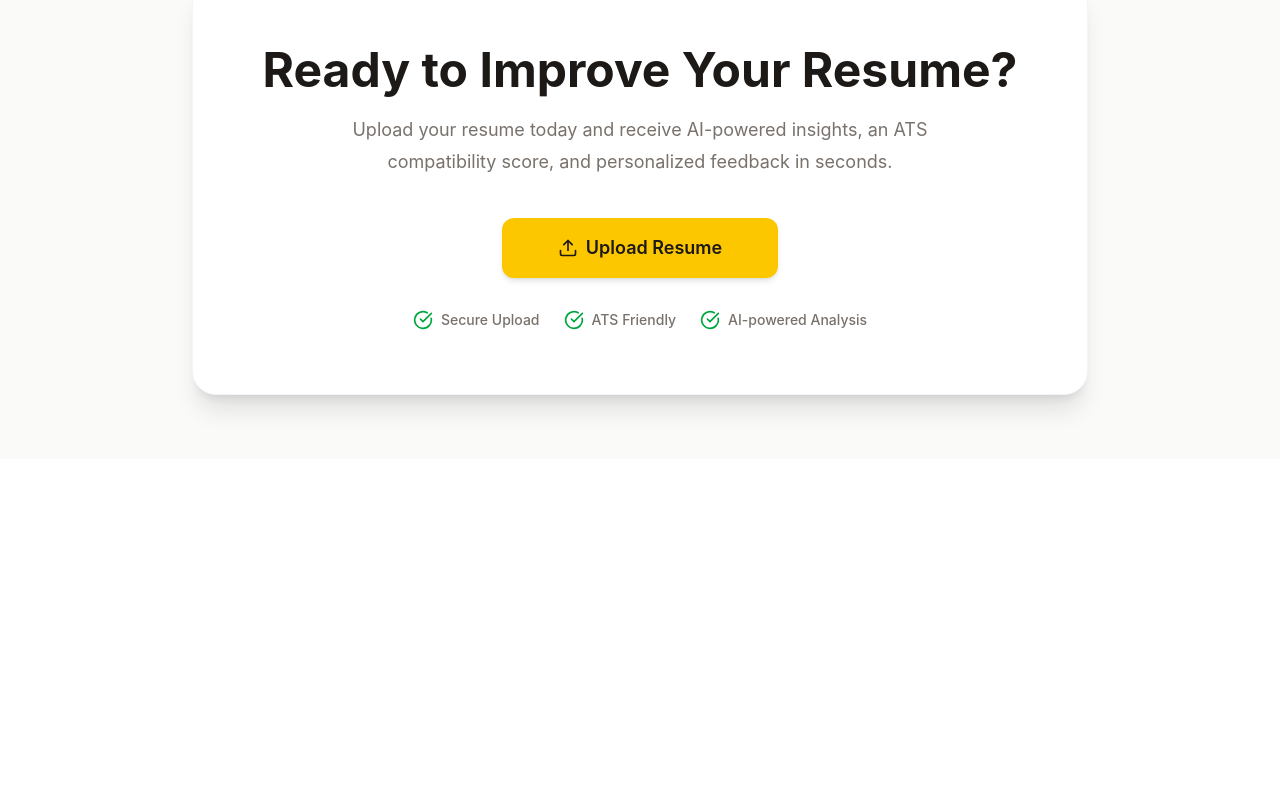
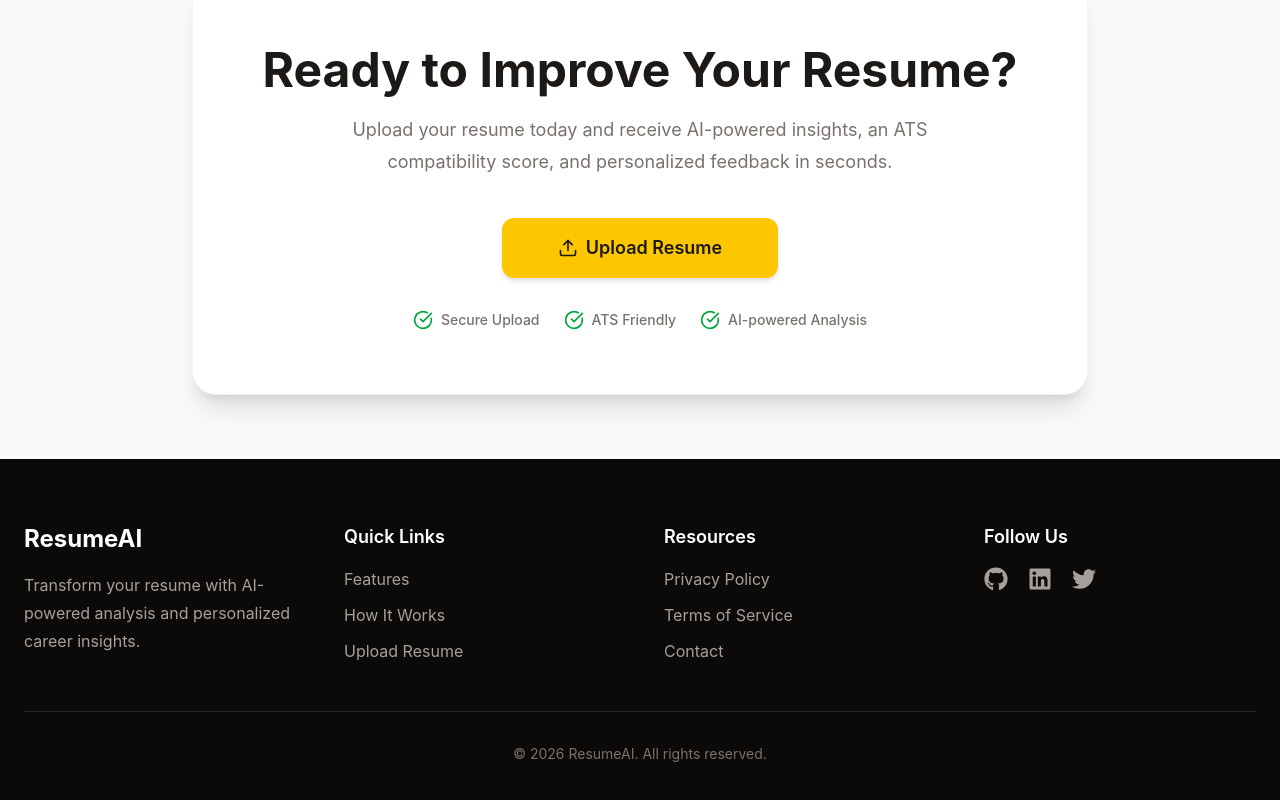
Before and after one commit to akshargk/resume-ai, a React (Vite) app in the folder client/: page / in a window 1280 px wide. Shown: the part 2553-3353 px from the top of the page. Before the commit the page ends 3012 px from the top, so only its background shows below. Built offline with nearby package versions, Linux system fonts and the light colour scheme.

Commit message:
feat: add footer section

```diff
--- a/client/package.json
+++ b/client/package.json
@@ -15,6 +15,7 @@
     "lucide-react": "^1.23.0",
     "react": "^19.2.7",
     "react-dom": "^19.2.7",
+    "react-icons": "^5.7.0",
     "react-router-dom": "^7.18.0",
     "tailwindcss": "^4.3.1"
   },
--- a/client/src/App.jsx
+++ b/client/src/App.jsx
@@ -3,6 +3,7 @@ import Hero from "./components/Hero";
 import Features from "./components/Features";
 import HowItWorks from "./components/HowItWorks";
 import CTA from "./components/CTA";
+import Footer from "./components/Footer";
 
 function App(){
   return (
@@ -12,6 +13,7 @@ function App(){
       <Features/>
       <HowItWorks/>
       <CTA/>
+      <Footer />
     </div>
   );
 }
--- a/client/src/components/Footer.jsx
+++ b/client/src/components/Footer.jsx
@@ -0,0 +1,179 @@
+import {
+    FaGithub,
+    FaLinkedin,
+    FaTwitter
+} from "react-icons/fa";
+
+function Footer(){
+    return(
+        <footer
+            className="
+                    bg-stone-950
+                    text-white
+                    px-6
+                    py-16
+            "
+        >
+            <div
+                className="
+                        mx-auto
+                        max-w-7xl
+                "
+            >
+                {/* Grid Footer */}
+                <div
+                    className="
+                        grid
+                        grid-cols-1
+                        md:grid-cols-2
+                        lg:grid-cols-4
+                        gap-12
+                    "
+                >
+                    <div>
+                        <h3
+                            className="
+                            text-2xl
+                            font-bold
+                            text-white
+                            "
+                        >
+                            ResumeAI
+                        </h3>
+
+                        <p
+                            className="
+                            mt-4
+                            max-w-xs
+                            leading-7
+                            text-stone-400
+                            "
+                        >
+                            Transform your resume with AI-powered analysis and
+                            personalized career insights.
+                        </p>
+                    </div>
+                    <div>
+                            <h4 className="text-lg font-semibold text-white">
+                                Quick Links
+                            </h4>
+
+                            <ul className="mt-4 space-y-3 text-stone-400">
+
+                                <li className="hover:text-yellow-400 transition-colors cursor-pointer">
+                                Features
+                                </li>
+                                <li className="hover:text-yellow-400 transition-colors cursor-pointer">
+                                How It Works
+                                </li>
+                                <li className="hover:text-yellow-400 transition-colors cursor-pointer">
+                                Upload Resume
+                                </li>
+                            </ul>
+                        </div>
+
+                        {/* Resources */}
+                        <div>
+                            <h4 className="
+                                    text-lg
+                                    font-semibold
+                                    text-white
+                                "
+                            >
+                                Resources
+                            </h4>
+
+                            <ul className="mt-4 space-y-3 text-stone-400">
+
+                                {/* Privacy Policy */}
+                                <li className="hover:text-yellow-400 transition-colors cursor-pointer">
+                                    Privacy Policy
+                                </li>
+
+                                {/* Terms of Service */}
+                                <li className="hover:text-yellow-400 transition-colors cursor-pointer">
+                                    Terms of Service
+                                </li>
+
+                                {/* contact */}
+                                <li className="hover:text-yellow-400 transition-colors cursor-pointer">
+                                    Contact
+                                </li>
+                            </ul>
+                        </div>
+
+                        {/* Follow Us */}
+                        <div>
+                            <h4 className="
+                                    text-lg
+                                    font-semibold
+                                    text-white
+                            "
+                            >
+                                Follow Us
+                            </h4>
+
+                            <div className="
+                                        mt-4
+                                        flex
+                                        gap-5
+                                        text-2xl
+                                        items-center
+                                "
+                            >
+                                <FaGithub
+                                    className="
+                                        cursor-pointer
+                                        text-stone-400
+                                        transition-all
+                                        duration-300
+                                        hover:-translate-y-1
+                                        hover:text-yellow-400
+                                    "
+                                />
+
+                                <FaLinkedin
+                                    className="
+                                        cursor-pointer
+                                        text-stone-400
+                                        transition-all
+                                        duration-300
+                                        hover:-translate-y-1
+                                        hover:text-yellow-400
+                                    "
+                                />
+
+                                <FaTwitter
+                                    className="
+                                        cursor-pointer
+                                        text-stone-400
+                                        transition-all
+                                        duration-300
+                                        hover:-translate-y-1
+                                        hover:text-yellow-400
+                                    "
+                                />
+                            </div>
+                        </div>
+                </div>
+                {/* Bottom Footer */}
+                        <div
+                            className="
+                                mt-12
+                                border-t
+                                border-stone-800
+                                pt-8
+                                flex
+                                justify-center
+                                text-sm
+                                text-stone-500
+                            "
+                        >
+                            © 2026 ResumeAI. All rights reserved.
+                        </div>
+            </div>
+        </footer>
+    )
+}
+
+export default Footer;
```
Also changed, not shown: 1 other file (tests, documents, lock files or other folders).
